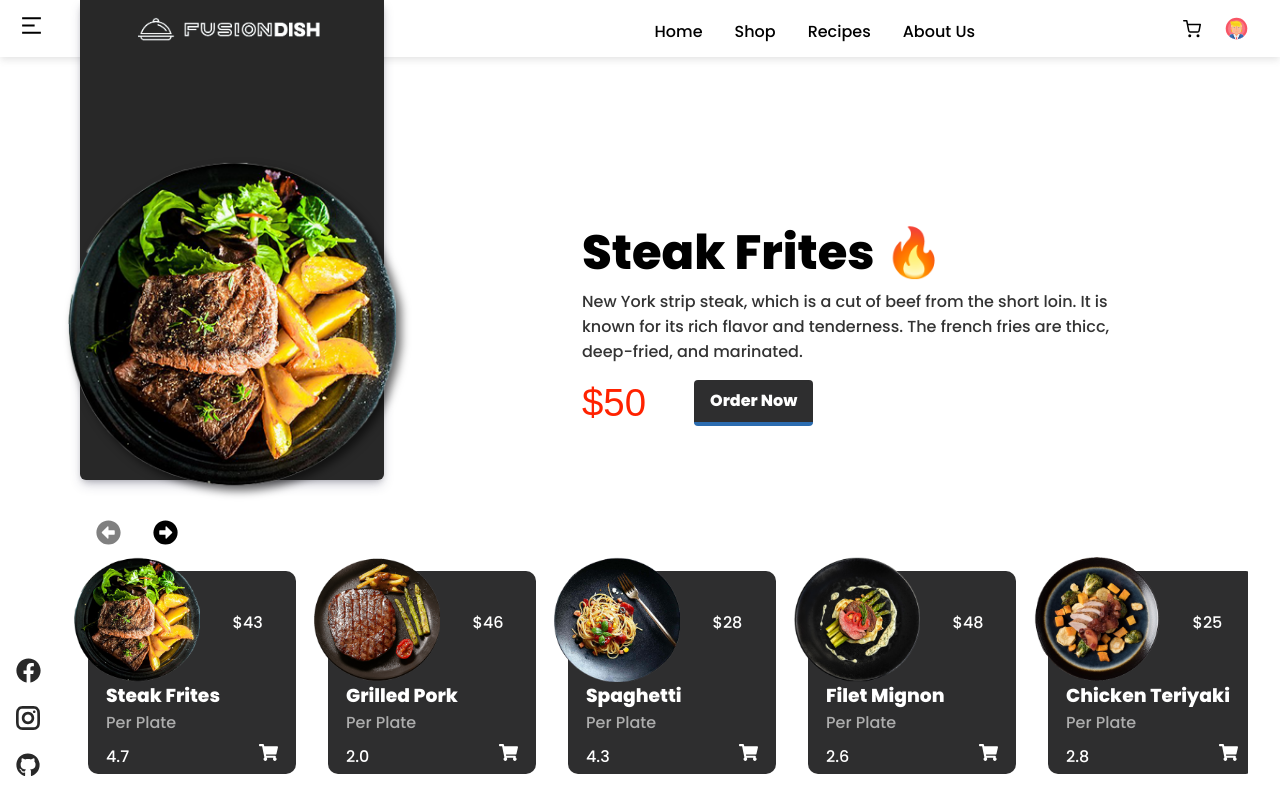
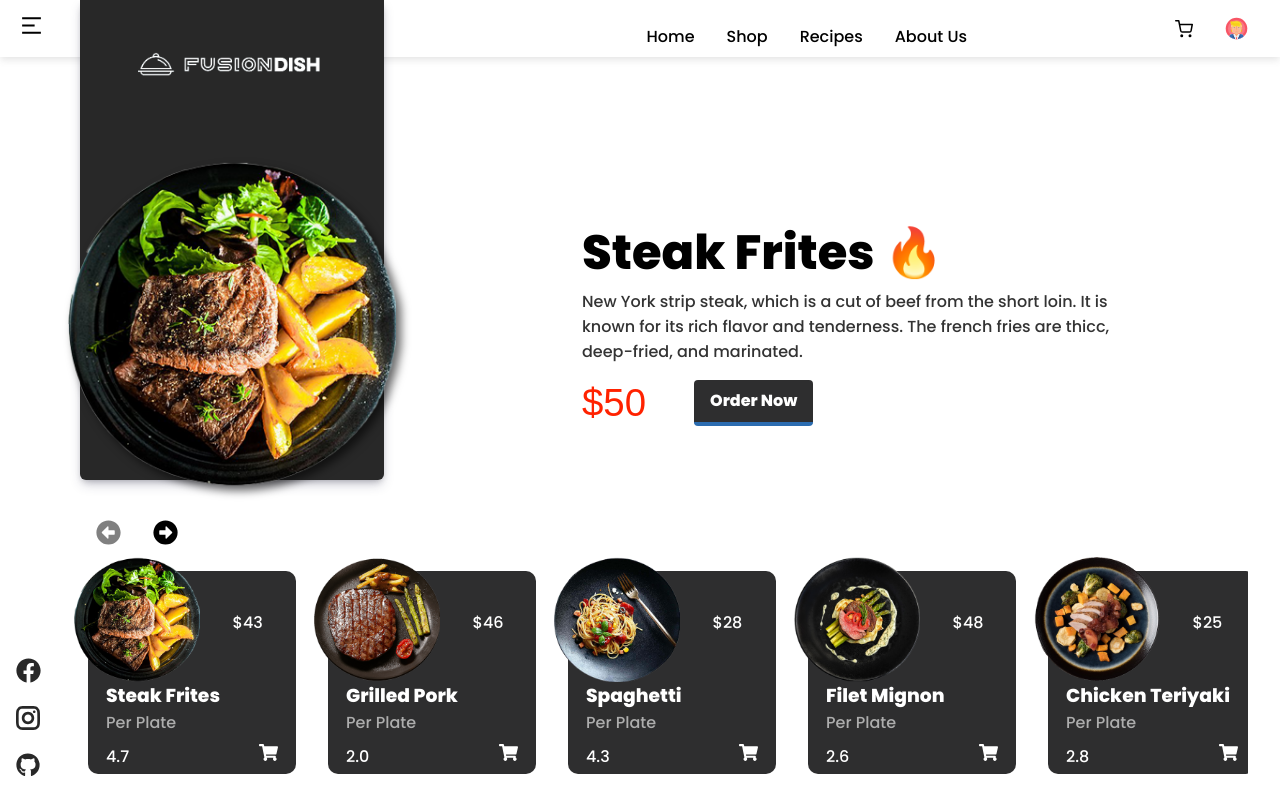
Before and after one commit to Steeve26/fusiondish, a React (Vite) app: page / in a window 1280 px wide. Built offline with nearby package versions, Linux system fonts and the light colour scheme; a web font is replaced by a local one.

Commit message:
UI improvements

```diff
--- a/src/components/navbar.jsx
+++ b/src/components/navbar.jsx
@@ -39,12 +39,10 @@ const Links = styled.ul`
   &:first-of-type {
     height: 100%;
   }
-  &:last-of-type {
-    gap: 1.5em;
-  }
-  @media (max-width: 1160px) {
+  @media (max-width: 800px) {
     &:last-of-type {
-      font-size: 1.1em;
+      font-size: 1.35em;
+      gap: 1.5em;
     }
   }
   @media (max-width: 830px ) {
@@ -58,7 +56,7 @@ const List = styled.li`
   position: relative;
   cursor: pointer;
   height: 100%;
-  line-height: 4;
+  line-height: 4.6;
   &::after {
     content: '';
     position: absolute;
@@ -138,11 +136,20 @@ const HomeLink = styled.a`
     right: 17%;
     top: -6px;
   } */
-  @media (min-height: 670px ) {
-    margin-top: .3em;
+  @media (min-height: 730px ) {
+    margin-top: 2.5em;
     > img {
       width: 70%;
     }
+  }
+  @media (max-height: 750px ) {
+    margin-top: 5px;
+    > img {
+      width: 80%;
+    }
+  }
+  @media (min-height: 900px ) {
+    margin-block: auto;
   }
 `
 
--- a/src/index.css
+++ b/src/index.css
@@ -11,6 +11,7 @@
 }
 body {
   min-height: 100vh;
+  min-width: 380px;
 }
 ul {
   list-style: none;
```
